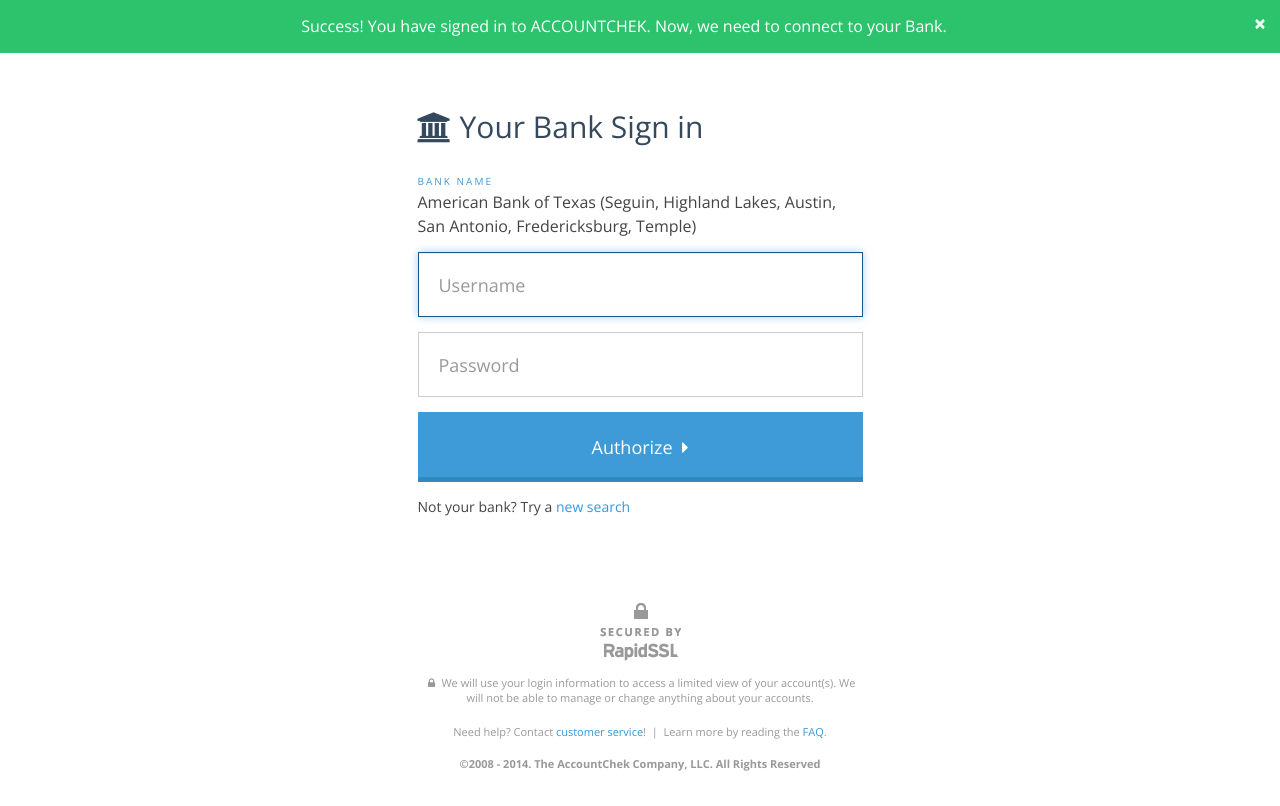
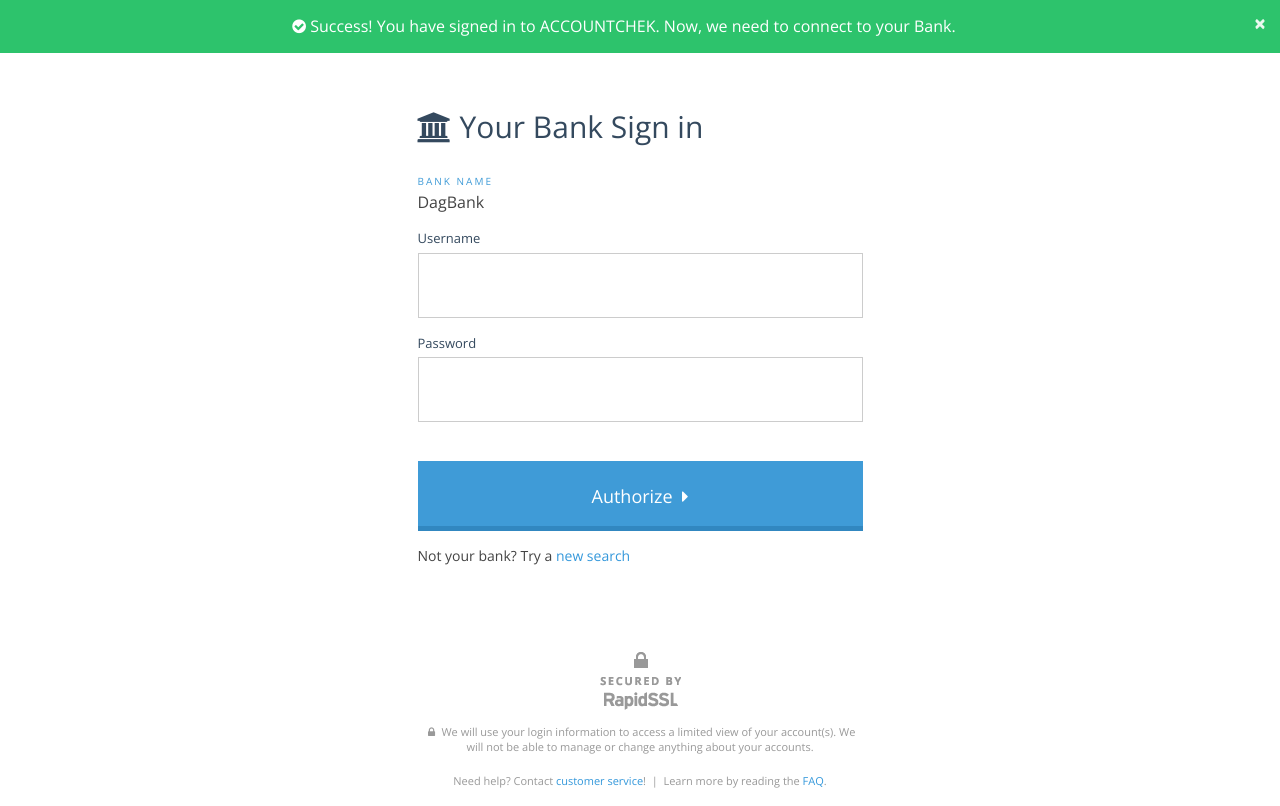
Before and after one commit to jbrianfrancis/MyBorrowerUI, a PHP site: page /bank-sign-in.php in a window 1280 px wide. Shown: the part 100-906 px from the top of the page. Before the commit the page ends 871 px from the top, so only its background shows below. Run offline with PHP 8.4, Linux system fonts and the light colour scheme; some libraries are stand-ins or nearby versions.

Commit message:
Updating spacing on bank sign in form

```diff
--- a/ac.css
+++ b/ac.css
@@ -892,6 +892,11 @@ h4.bank-name {
     padding: 8px 10px;
   }
 }
+.btn:active {
+  top: 6px;
+  -webkit-box-shadow: 0px 5px 0px #3187C0;
+          box-shadow: 0px 5px 0px #3187C0;
+}
 .btn-sm {
   border-color: #eee;
   width: 100%;
@@ -911,8 +916,8 @@ h4.bank-name {
     width: 30%;
   }
   .btn-sm:active {
-    -webkit-box-shadow: 0;
-            box-shadow: 0;
+    -webkit-box-shadow: 0px 0px 0px #3187c0;
+            box-shadow: 0px 0px 0px #3187c0;
   }
 }
 .btn-sm {
@@ -934,8 +939,8 @@ h4.bank-name {
     width: 30%;
   }
   .btn-sm:active {
-    -webkit-box-shadow: 0;
-            box-shadow: 0;
+    -webkit-box-shadow: 0px 0px 0px #3187c0;
+            box-shadow: 0px 0px 0px #3187c0;
   }
 }
 .btn.btn-add-new-bank {
@@ -969,8 +974,8 @@ h4.bank-name {
     font-size: 11px;
   }
   .btn.btn-add-new-bank:active {
-    -webkit-box-shadow: 0;
-            box-shadow: 0;
+    -webkit-box-shadow: 0 !important;
+            box-shadow: 0 !important;
   }
 }
 .btn.btn-add-new-bank-dual {
@@ -1914,6 +1919,11 @@ label.switch-light.switch-candy {
   border-color: #3187C0;
   color: #fff;
 }
+@media (min-width: 768px) {
+  .btn-authorize {
+    margin-top: 39px;
+  }
+}
 @media (min-width: 992px) {
   .btn-continue {
     margin-top: 0px;
@@ -2219,11 +2229,6 @@ td.share-cell {
 .container {
   max-width: 950px;
 }
-.btn:active {
-  top: 6px;
-  -webkit-box-shadow: 0px 5px 0px #3187C0;
-          box-shadow: 0px 5px 0px #3187C0;
-}
 .back-btn-container {
   margin-top: 20px;
 }
--- a/ac.less
+++ b/ac.less
@@ -901,6 +901,11 @@ h4.bank-name {
 	}
 }
 
+.btn:active {
+	top:6px;
+	box-shadow: 0px 5px 0px #3187C0;
+}
+
 .btn-sm {
 	border-color: #eee;
     width: 100%;
@@ -917,7 +922,7 @@ h4.bank-name {
 		padding:12px 12px;
 		width:30%;
 		&:active {
-			box-shadow: 0;
+			box-shadow: 0px 0px 0px #3187C0
 		}
 	}
 }
@@ -937,7 +942,7 @@ h4.bank-name {
 		padding:12px 12px;
 		width:30%;
 		&:active {
-			box-shadow: 0;
+			box-shadow: 0px 0px 0px #3187C0
 		}
 	}
 }
@@ -969,7 +974,7 @@ h4.bank-name {
 		margin-right:20px;
 		font-size: 11px;
 		&:active {
-			box-shadow: 0;
+			box-shadow: 0 !important;
 		}
 
 	}
@@ -1900,6 +1905,9 @@ label.switch-light.switch-candy {
       	border-color:#3187C0;
       	color:#fff;
     }
+	@media (min-width: @screen-sm) {
+		margin-top:39px;
+	}
 }
 
 .btn-continue {
@@ -2221,10 +2229,7 @@ td.share-cell {
 .container {
 	max-width:950px;
 }
-.btn:active {
-	top:6px;
-	box-shadow: 0px 5px 0px #3187C0;
-}
+
 
 .back-btn-container {
 	margin-top: 20px;
--- a/bank-sign-in.php
+++ b/bank-sign-in.php
@@ -27,7 +27,7 @@
 	<?php include("includes/header-nobank.php"); ?>
 
 <div class="alert alert-success ac-alert-success alert-dismissable">
-		<button type="button" class="close" data-dismiss="alert"><span aria-hidden="true">&times;</span><span class="sr-only">Close</span></button> Success! You have signed in to ACCOUNTCHEK. Now, we need to connect to your Bank.
+		<button type="button" class="close" data-dismiss="alert"><span aria-hidden="true">&times;</span><span class="sr-only">Close</span></button> <i class="fa fa-check-circle"></i> Success! You have signed in to ACCOUNTCHEK. Now, we need to connect to your Bank.
 	</div>
 
 	<div class="container">
@@ -44,34 +44,27 @@
 			    <div class="panel-body panel-body-ac">
 
 					<div class="row">
-						<div class="col-md-6 col-md-offset-3">
-							<h3 class="panel-title panel-title-authorize"><i class="fa fa-university"></i> Your Bank Sign in</h3>
-							<p class="tiny-caps">Bank Name</p>
-						     <h5 class="fi-name">American Bank of Texas (Seguin, Highland Lakes, Austin, San Antonio, Fredericksburg, Temple)</h5>
-
-			   			  <div class="form-group">
-
-			   				<!-- Email Address -->
-			   				<label for="exampleInputEmail1" class="tiny-caps">Username</label>
-			   			    <input type="email" class="form-control" id="exampleInputEmail1" placeholder="Username" autofocus>
-			   			  </div> <!-- close form-group -->
-
-			   			  <div class="form-group">
-							  <!-- Password -->
-			   			    <label for="exampleInputPassword1" class="tiny-caps">Password</label>
-			   			    <input type="password" class="form-control" id="exampleInputPassword1" placeholder="Password">
-						</div> <!-- close form-group -->
 
 
-			   			<!-- Sign-in Button -->
+						<div class="col-md-6 col-md-offset-3">
+								<h3 class="panel-title panel-title-authorize"><i class="fa fa-university"></i> Your Bank Sign in</h3>
+								<p class="tiny-caps">Bank Name</p>
+								<h5 class="fi-name">DagBank</h5>
+								<form action="/HomeY/InitialBankCredentials?Length=5" data-ajax="true" data-ajax-loading="#loading" data-ajax-method="POST" data-ajax-mode="replace" data-ajax-update="#partialView" id="form0" method="post" name="loginForms" novalidate="novalidate"><input data-val="true" data-val-number="The field siteId must be a number." data-val-required="The siteId field is required." id="fiInfo_siteId" name="fiInfo.siteId" type="hidden" value="8995"><input id="fiName" name="fiName" type="hidden" value="DagBank">									<input type="hidden" name="credentialError" value="False">
+											<div class="form-group ">
+												<label for="ID-LOGIN">Username</label>
+												<input class="form-control" id="ID-LOGIN" name="ID-LOGIN" type="text" value="">
+											</div>
+											<div class="form-group ">
+												<label for="ID-PASSWORD1">Password</label>
+												<input class="form-control" id="ID-PASSWORD1" name="ID-PASSWORD1" type="password" value="">
+											</div>
+									<!-- Sign-in Button -->
+									<a href="#" onclick="doSubmit('form0', 'inputForm');" class="btn btn-lg btn-authorize">Authorize  &nbsp;<i class="fa fa-caret-right"></i></a>
+									<p class="xpadding10">Not your bank? Try a <a href="/HomeY/SearchFI">new search</a></p>
+									</form>
+						</div>
 
-			   			<a href="#" class="btn btn-lg btn-authorize">Authorize  &nbsp;<i class="fa fa-caret-right"></i></a>
-
-			   			<p class="xpadding10">Not your bank? Try a <a href="#">new search</a></p>
-
-			   			<!-- <p class="xpadding10"><small class="inverse"><span class="glyphicon glyphicon-lock"></span> <strong>Secure &amp; Protected</strong><br /> We will use your login information to access a limited view of your account(s). We will not be able to manage or change anything about your accounts.</small></p> -->
-
-						</div> <!-- close col-md-6 col-md-offsert-3 -->
 
 					</div> <!-- close row -->
 
```
